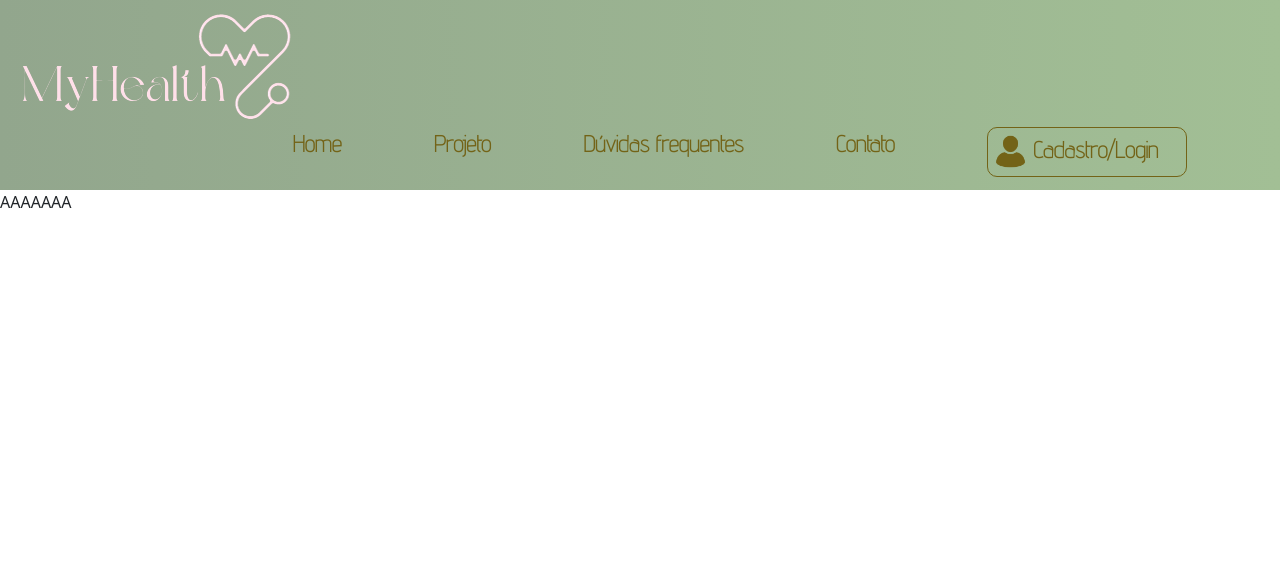
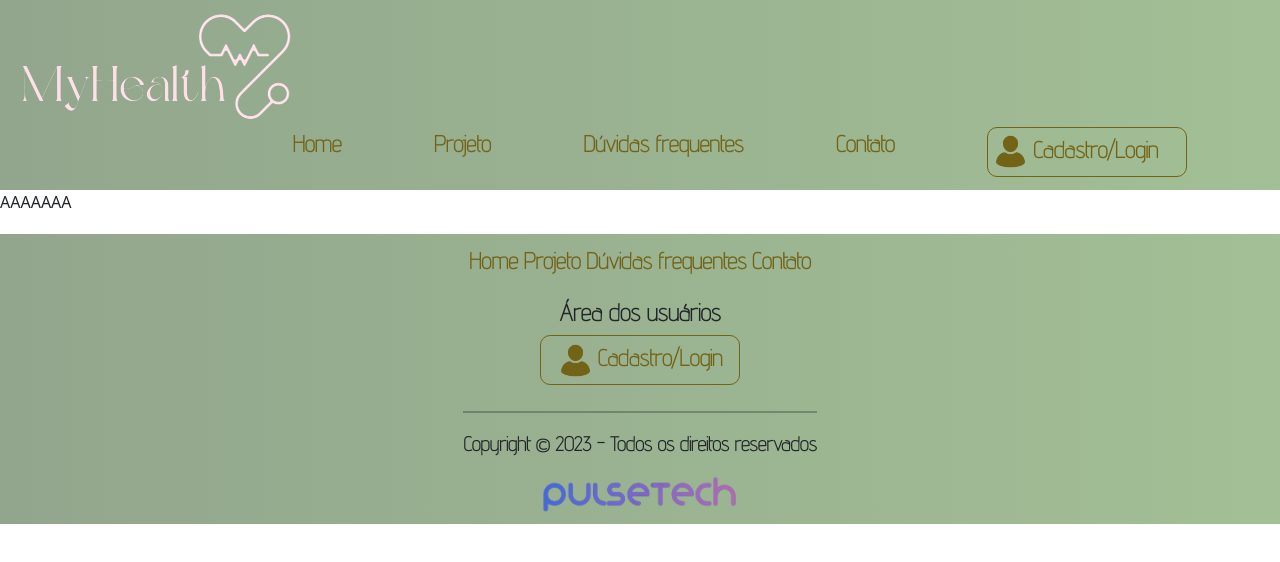
Before and after one commit to letyresina/GS2sem-Site, a React (Vite) app: page / in a window 1280 px wide. Shown: the top 562 px of the page. Built offline with nearby package versions, Linux system fonts and the light colour scheme; a web font is replaced by a local one.

Commit message:
feito nav e footer sem responsividade

```diff
--- a/src/App.jsx
+++ b/src/App.jsx
@@ -1,6 +1,7 @@
 import {} from 'react'
 import { BrowserRouter, Routes, Route } from 'react-router-dom'
 import Nav from './Nav';
+import Footer from './Footer'
 import Home from '../src/Home';
 import Projeto from '../src/Projeto';
 import Contato from '../src/Contato';
@@ -23,6 +24,7 @@ function App() {
           <Route path='/Contato' element={<Contato />} />
           <Route path='/CadastroLogin' element={<CadastroLogin />} />
         </Routes>
+        <Footer />
       </BrowserRouter>
     </>
   )
--- a/src/App.scss
+++ b/src/App.scss
@@ -45,9 +45,73 @@
                         padding-bottom:4px;
                         padding-right: 5px;
                     }
-
                 }
             }
         }
     }
+
+    /* Footer e navbar */
+    .footer{
+        margin-top:20px;
+        height: 290px;
+        font-family: $fonte-destaque;
+        align-items: center;
+        text-align: center;
+        justify-items: center;
+        background-image: linear-gradient(to right, $cor-verde-forte, $cor-verde-claro);
+        .container-footer{
+            padding-top:10px;
+            .nav-items{
+                display: flex;
+                justify-content: space-evenly;
+                .item-nav{
+                    margin-bottom:20px;
+                    color:$cor-destaque-nav;
+                    text-decoration: none;
+                    font-weight: bold;
+                    font-size: 23px;
+                }
+                .item-nav:hover{
+                    color:$cor-detalhes;
+                }
+            }
+
+            .areaUsuarios{
+                align-items: center;
+                text-align: center;
+                h4{
+                    font-size: 24px;
+                    font-weight: bolder;
+                    text-align: center;
+                }
+                .cadastroLogin{
+                    padding:5px;
+                    border:1px solid $cor-destaque-nav;
+                    margin-bottom:10px;
+                    width: 200px;
+                    height: 50px;
+                    border-radius: 10px;
+                    img{
+                        width: 40px;
+                        padding-bottom:4px;
+                        padding-right: 5px;
+                    }
+                }
+            }
+            hr{
+                border-top: 2px solid black;
+            }
+            p{
+                text-align: center;
+                align-items: center;
+                font-size: 20px;
+                justify-items: center;
+                font-weight: bolder;
+            }
+            .logoPulsetech{
+                width: 200px;
+                padding-bottom: 10px;
+            }
+        }
+    }
 }
--- a/src/Footer.jsx
+++ b/src/Footer.jsx
@@ -0,0 +1,35 @@
+import {} from 'react'
+import { NavLink } from 'react-router-dom';
+import './App.scss'
+
+function Nav(){
+    return(
+        <>
+            <footer className='footer'>
+                <div className='container-footer'>
+                    <nav className='nav-items'>
+                        <NavLink to='Home' id='item-nav' className='item-nav'>Home</NavLink>
+                        <NavLink to='Projeto' id='item-nav' className='item-nav'>Projeto</NavLink>
+                        <NavLink to='Duvidas' id='item-nav' className='item-nav'>Dúvidas frequentes</NavLink>
+                        <NavLink to='Contato' id='item-nav' className='item-nav'>Contato</NavLink>
+                    </nav>
+                    <div className='areaUsuarios'>
+                        <h4>Área dos usuários</h4>
+                        <nav className='nav-items'>
+                            <div className='cadastroLogin'>
+                                <img src='./src/assets/entrar-avatar.png' alt="Usuário entrar" />
+                                <NavLink to='CadastroLogin' id='item-nav' className='item-nav'>Cadastro/Login</NavLink>
+                            </div>
+                        </nav>
+                        <hr/>
+                    </div>
+
+                    <p>Copyright © 2023 - Todos os direitos reservados</p>
+                    <img className='logoPulsetech' src='./src/assets/logoPulsetech.png' alt='Logo PulseTech'/>
+                </div>
+            </footer>
+        </>
+    )
+}
+
+export default Nav
```
Also changed, not shown: src/assets/logoPulsetech.png (added).
